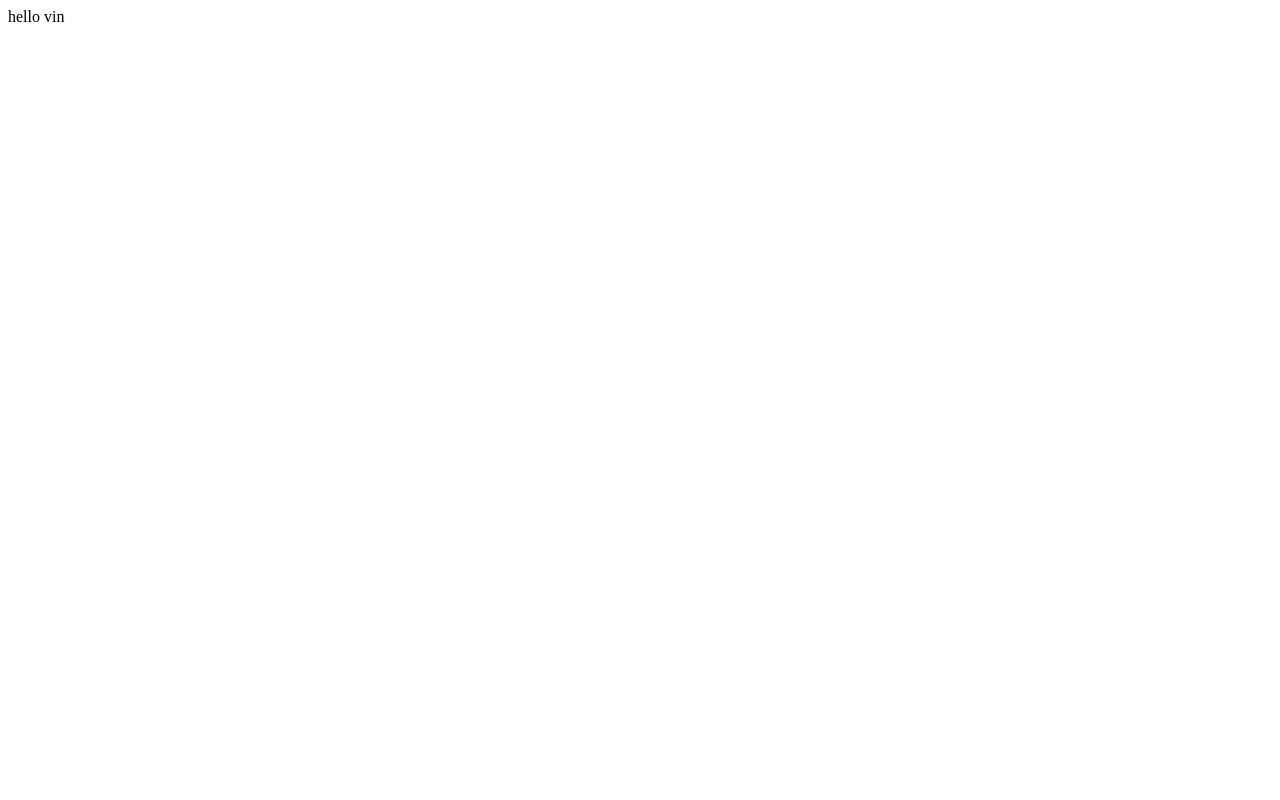
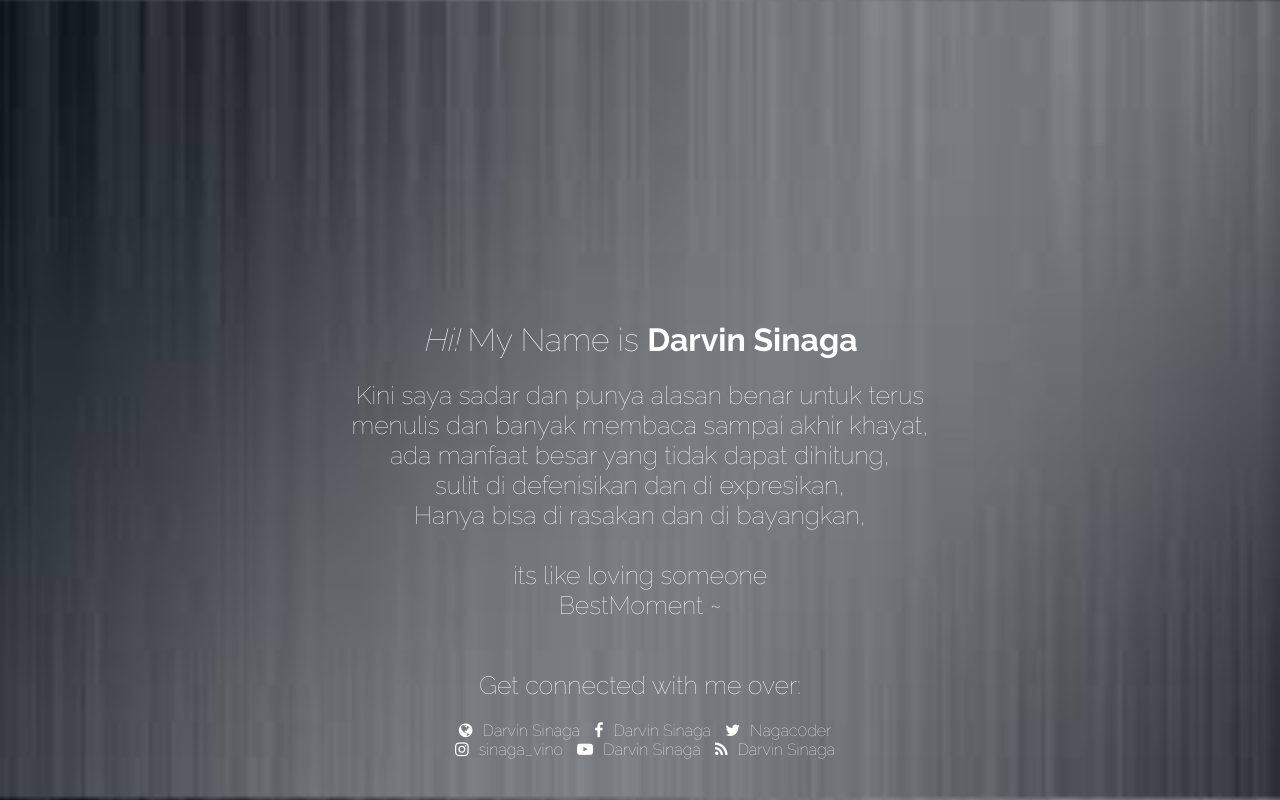
Before and after one commit to darvinsinaga/smeagol.github.io, a plain HTML site: page index.html in a window 1280 px wide. Drawn offline with Linux system fonts and the light colour scheme.

Commit message:
My pages
darvin

```diff
--- a/index.html
+++ b/index.html
@@ -1 +1,28 @@
-hello vin
+<!doctype html>
+	<html lang="en">
+	<head>
+		<meta charset="UTF-8">
+		<title>Hi! I am Smeag01</title>
+		<link rel="stylesheet" href="http://netdna.bootstrapcdn.com/font-awesome/4.1.0/css/font-awesome.min.css">
+		<link rel="stylesheet" href="http://fonts.googleapis.com/css?family=Raleway:100,700">
+		<link rel="stylesheet" href="style.css">
+	</head>
+	<body>
+		<div class="bio">
+			<h1><em>Hi!</em> My Name is <strong>Darvin Sinaga</strong></h1>
+			<h2>Kini saya sadar dan punya alasan benar untuk terus menulis  dan banyak membaca sampai akhir khayat,<br/>ada manfaat besar yang tidak dapat dihitung,<br/>sulit di defenisikan dan di expresikan,<br/>Hanya bisa di rasakan dan di bayangkan, <br/><br/>its like loving someone <br/>
+BestMoment ~ </h2>
+			<div class="social-links">
+				<h2>Get connected with me over:</h2>
+				<a href="https://github.com/darvinsinaga"><i class="fa fa-globe"></i>Darvin Sinaga</a>
+				<a href="https://www.facebook.com/darvin.sinaga1"><i class="fa fa-facebook"></i>Darvin Sinaga</a>
+				<a href="https://twitter.com/nagac0der"><i class="fa fa-twitter"></i>Nagac0der</a><br/>
+				<a href="https://www.instagram.com/sinaga_vino/?hl=id"><i class="fa fa-instagram" aria-hidden="true"></i>sinaga_vino</a>
+				<a href="https://www.youtube.com/channel/UCA-oA2He6IC4BS5NtdgDrfw"><i class="fa fa-youtube-play" aria-hidden="true"></i>Darvin Sinaga</a>
+				<a href="http://darvinsinaga.blogspot.co.id/"><i class="fa fa-rss" aria-hidden="true"></i>Darvin Sinaga</a>
+
+
+			</div>
+		</div>
+	</body>
+</html>
--- /dev/null
+++ b/style.css
@@ -0,0 +1,31 @@
+body{
+	background-image:url(vin.jpg);
+	background-size:cover;
+	font-family:Raleway,Open Sans,Droid Sans,arial,sans-serif;
+}
+.bio{
+	width:600px;
+	height:200px;
+	position:absolute;
+	top:0;
+	color:#ffffff;
+	left:0;
+	right:0;
+	bottom:0;
+	margin:auto;
+	text-align:center;
+}
+h1,h2{
+	font-weight:100;
+}
+h2{
+	font-size:25px;
+	font-color:#ffffff;
+}
+.social-links{margin-top:50px;}
+a{
+	color:#ffffff;
+	text-decoration:none;
+}
+a:hover{text-decoration:underline}
+.fa{margin:0 10px;}
```
Also changed, not shown: vin.jpg (added).
